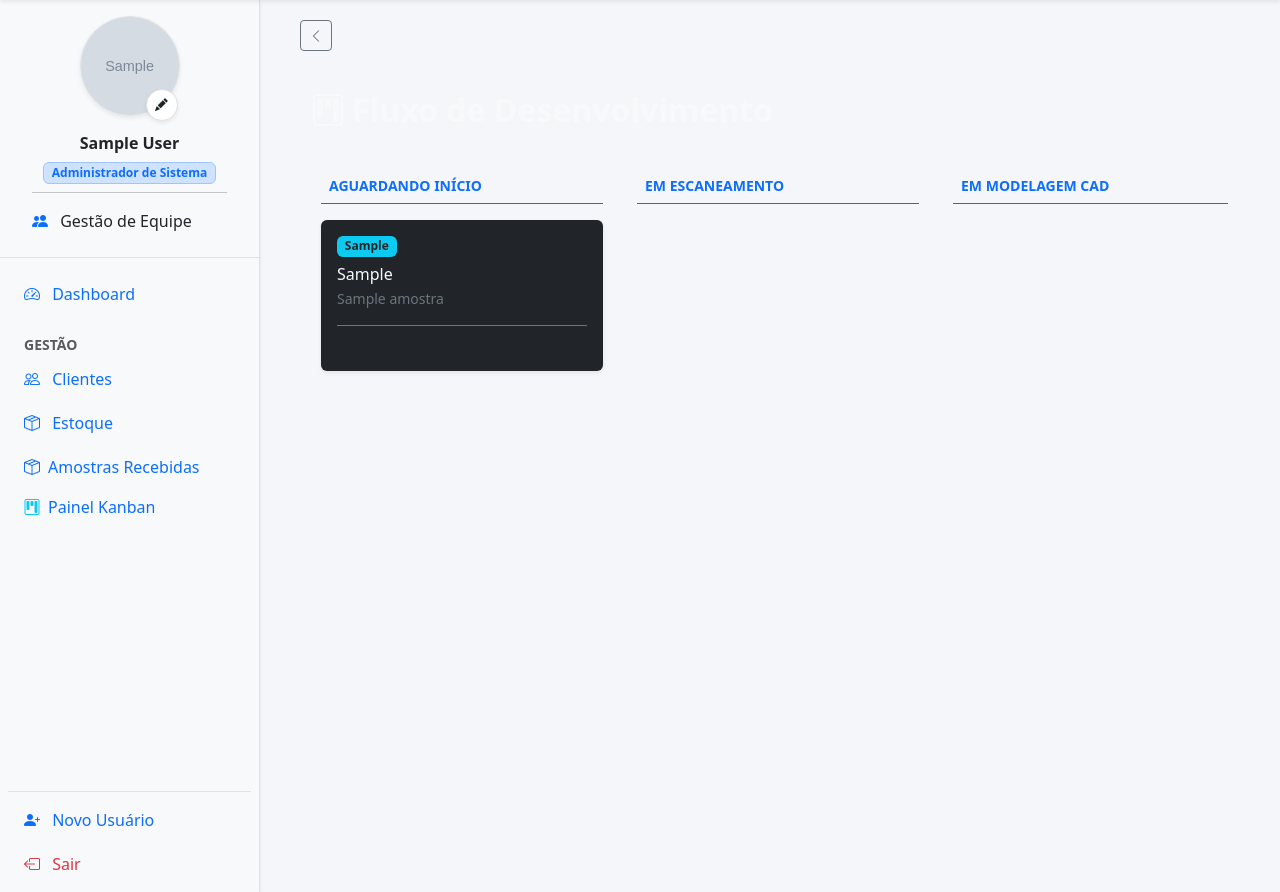
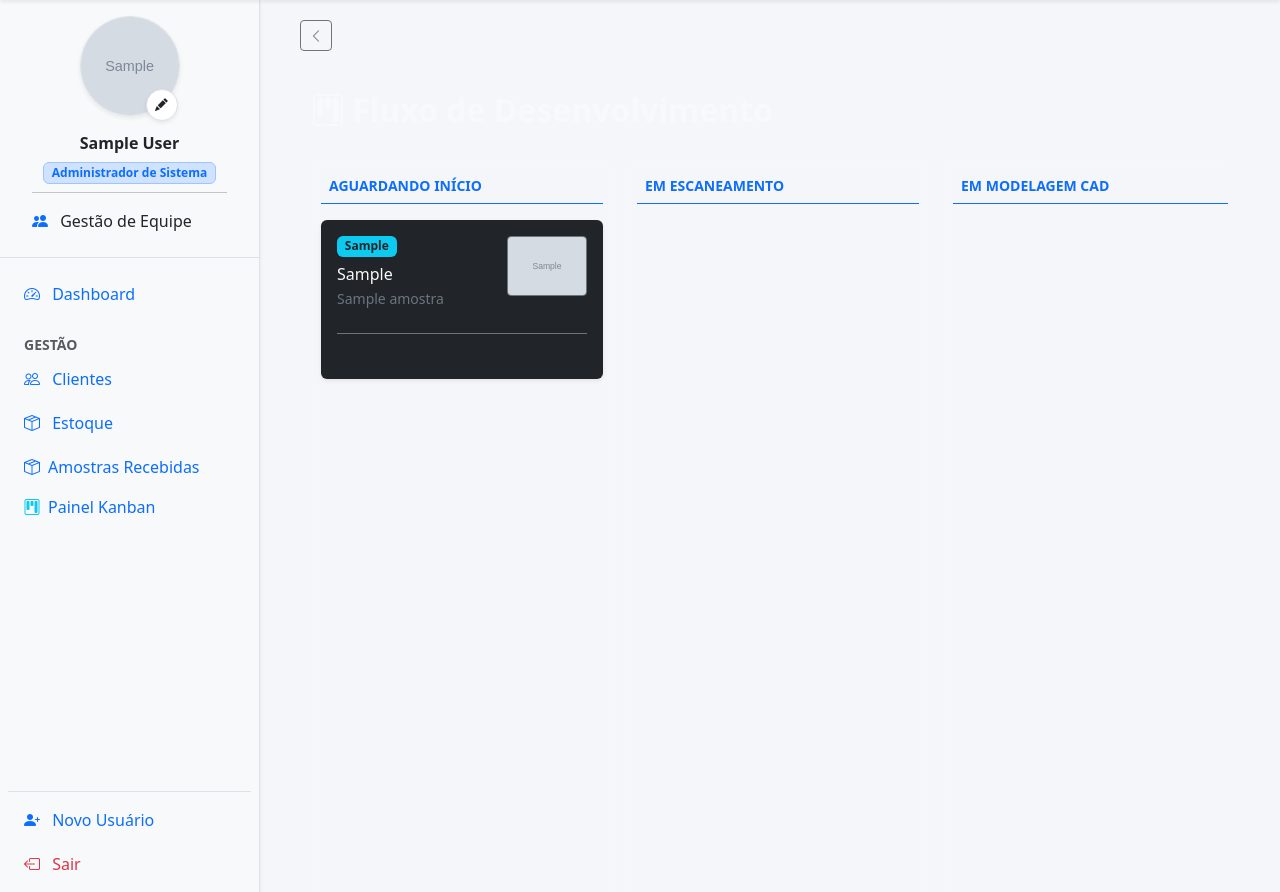
Before and after one commit to fernandes-draw/erp_system, a Django app: page /desenvolvimento/kanban/ in a window 1280 px wide. Shown: the part 57-949 px from the top of the page. Run offline with Django 5.2, Linux system fonts and the light colour scheme; a user stored in the database is signed in; tables that the repository leaves empty hold one stand-in row (values such as "Sample post"); grey boxes marked "Sample" are stand-in pictures.

Commit message:
Atualização do Card no Kanban (projeto_kanban.html)

```diff
--- a/desenvolvimento/templates/desenvolvimento/projeto_kanban.html
+++ b/desenvolvimento/templates/desenvolvimento/projeto_kanban.html
@@ -22,12 +22,22 @@
                          style="border-left: 6px solid {{ projeto.responsavel_atual.cor_identificadora }} !important; cursor: grab;">
 
                         <div class="card-body p-3">
-                            <div class="d-flex justify-content-between mb-2">
-                                <span class="badge bg-info text-dark">{{ projeto.codigo_projeto }}</span>
-                                <small class="text-muted">{{ projeto.amostra.data_recebimento|date:"d/m" }}</small>
+                            <div class="d-flex justify-content-between">
+                                <div style="flex: 1;">
+                                    <div class="d-flex justify-content-between mb-2 pe-2">
+                                        <span class="badge bg-info text-dark">{{ projeto.codigo_projeto }}</span>
+                                        <small class="text-muted">{{ projeto.amostra.data_recebimento|date:"d/m" }}</small>
+                                    </div>
+                                    <h6 class="card-title text-light mb-1">{{ projeto.amostra.codigo_peca }}</h6>
+                                    <p class="small text-secondary mb-2">{{ projeto.amostra.cliente_nome }}</p>
+                                </div>
+
+                                {% if projeto.imagem_exibicao %}
+                                <div style="width: 80px; height: 60px; overflow: hidden; border-radius: 4px;" class="ms-2 border border-secondary">
+                                    <img src="{{ projeto.imagem_exibicao }}" alt="Peça" style="width: 100%; height: 100%; object-fit: cover;">
+                                </div>
+                                {% endif %}
                             </div>
-                            <h6 class="card-title text-light mb-1">{{ projeto.amostra.codigo_peca }}</h6>
-                            <p class="small text-secondary mb-2">{{ projeto.amostra.cliente_nome }}</p>
 
                             <div class="mt-3 pt-2 border-top border-secondary d-flex align-items-center user-info">
                                 <div class="user-color-dot" style="width: 10px; height: 10px; background-color: {{ projeto.responsavel_atual.cor_identificadora }}; border-radius: 50%;"></div>
--- a/desenvolvimento/views.py
+++ b/desenvolvimento/views.py
@@ -112,5 +112,6 @@ def detalhes_projeto_json(request, projeto_id):
             if projeto.responsavel_proxima_fase
             else None
         ),
+        'imagem_url': projeto.imagem_exibicao if projeto.imagem_exibicao else None,
     }
     return JsonResponse(data)
```
